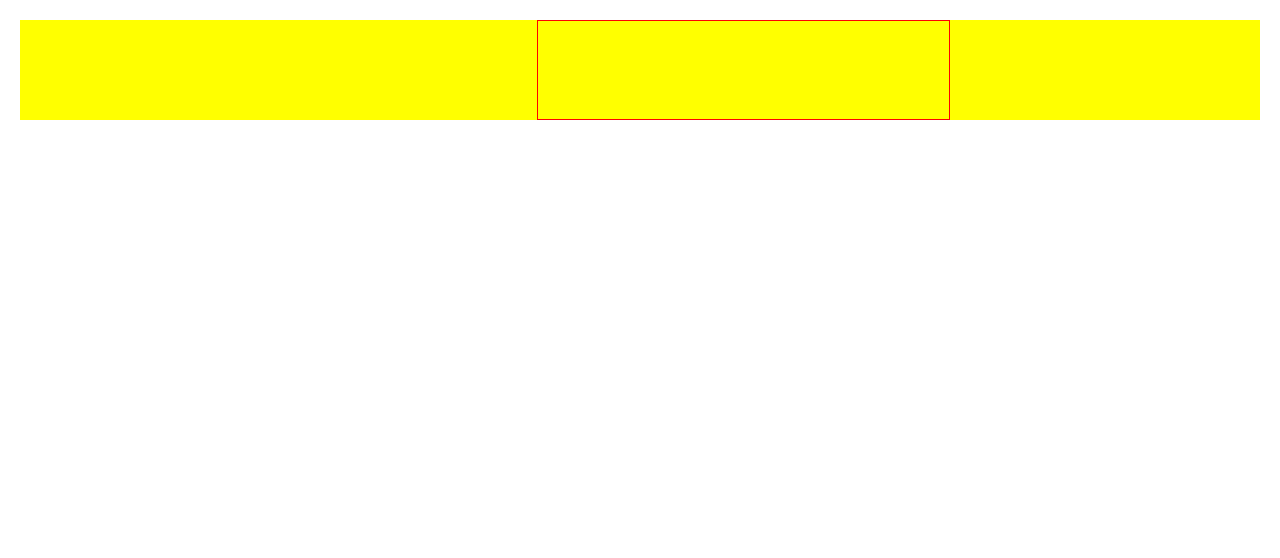
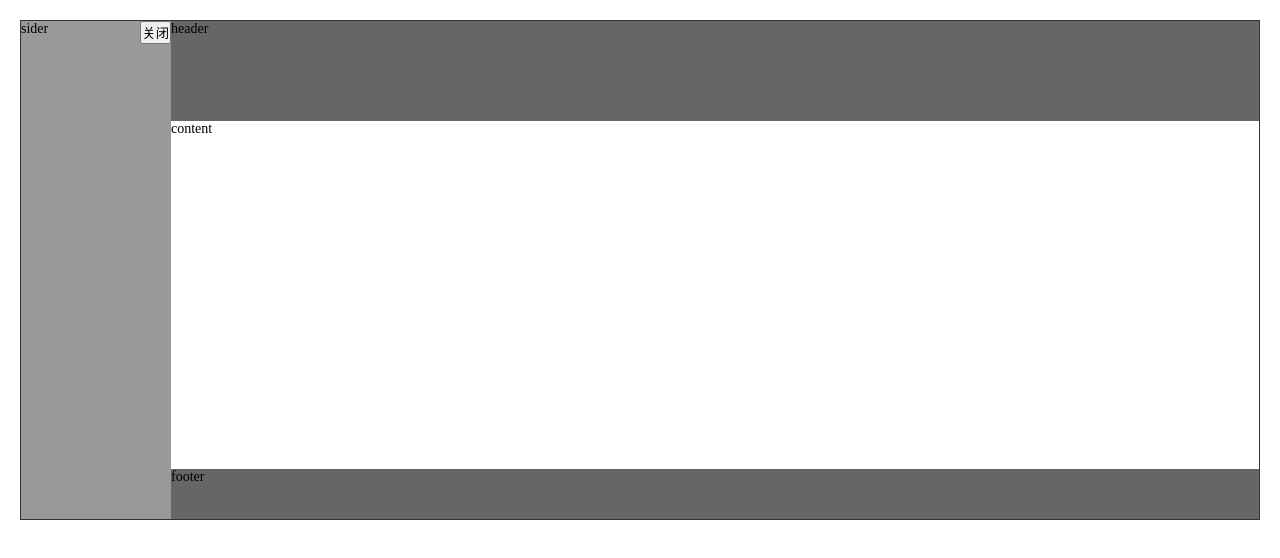
Before and after one commit to sulimi/sim-ui, a Vue app: page / in a window 1280 px wide. Shown: the top 558 px of the page. Built offline with nearby package versions, Linux system fonts and the light colour scheme.

Commit message:
布局轮子：添加简单动画

```diff
--- a/App.vue
+++ b/App.vue
@@ -1,12 +1,16 @@
 <template>
   <div id="app">
-    <g-row class="wrapper">
-      <g-col class="demo" span="12" offset="10"
-             :iPad="{span:8, offset:10}"
-             :narrowPc="{span:8, offset:10}"
-             :pc="{span:8, offset:10}"
-             :widePc="{span:8, offset:10}"></g-col>
-    </g-row>
+    <g-layout class="wrapper">
+      <g-sider class="sider"></g-sider>
+
+      <g-layout class="inside">
+        <g-header class="header"></g-header>
+        <g-content class="content"></g-content>
+        <g-footer class="footer"></g-footer>
+      </g-layout>
+
+
+    </g-layout>
   </div>
 </template>
 
@@ -27,12 +31,30 @@
   @import "src/assets/helper.scss";
 
   .wrapper {
-    background: yellow;
+    height: 500px;
+    border: 1px solid #333333;
+    .sider {
+      width: 150px;
+      background: #999999;
+      &.slide-enter, &.slide-leave-to{
+        margin-left: -150px;
+      }
+    }
+    .inside{
+      .header{
+        background: #666666;
+        height: 100px;
+      }
+      .content{
+
+      }
+      .footer{
+        background: #666666;
+        height: 50px;
+      }
+    }
   }
 
-  .demo {
-    border: 1px solid red;
-  }
 
   html {
     --button-bg: white;
--- /dev/null
+++ b/src/components/layout/Content.vue
@@ -0,0 +1,15 @@
+<template>
+  <div class="content">content</div>
+</template>
+
+<script>
+  export default {
+
+  }
+</script>
+
+<style lang="scss">
+.content{
+  flex-grow: 1;
+}
+</style>
--- /dev/null
+++ b/src/components/layout/Footer.vue
@@ -0,0 +1,13 @@
+<template>
+  <div>footer</div>
+</template>
+
+<script>
+  export default {
+
+  }
+</script>
+
+<style>
+
+</style>
--- /dev/null
+++ b/src/components/layout/Header.vue
@@ -0,0 +1,13 @@
+<template>
+<div>header</div>
+</template>
+
+<script>
+export default {
+
+}
+</script>
+
+<style>
+
+</style>
--- /dev/null
+++ b/src/components/layout/Layout.vue
@@ -0,0 +1,35 @@
+<template>
+  <div class="layout" :class="layoutHasSiderClass">
+    <slot></slot>
+  </div>
+</template>
+
+<script>
+  export default {
+    data() {
+      return {
+        layoutHasSiderClass: {hasSider: false}
+      };
+    },
+    mounted() {
+      this.$children.forEach((v) => {
+        if (v.$options.name === 'isSider') {
+          this.layoutHasSiderClass.hasSider = true;
+        }
+      });
+    }
+  };
+</script>
+<style lang="scss">
+  .layout {
+    display: flex;
+    flex-direction: column;
+    flex: 1;
+
+    &.hasSider {
+      flex-direction: row;
+      flex: 1;
+    }
+  }
+
+</style>
--- /dev/null
+++ b/src/components/layout/Sider.vue
@@ -0,0 +1,41 @@
+<template>
+  <transition name="slide">
+    <div class="sider" v-if="visible">
+      sider
+      <slot></slot>
+      <button @click="visible=false">关闭</button>
+    </div>
+  </transition>
+</template>
+
+<script>
+  import Button from '../button/Button';
+
+  export default {
+    name: 'isSider',
+    components: {Button},
+    data(){
+      return{
+        visible: true
+      }
+    }
+  };
+</script>
+
+<style lang="scss">
+  .sider {
+    position: relative;
+
+    button {
+      position: absolute;
+      top: 0;
+      right: 0;
+    }
+  }
+  .slide-enter-active, .slide-leave-active {
+    transition: all .5s;
+  }
+  .slide-enter, .slide-leave-to {
+    margin-left: -200px;
+  }
+</style>
```
Also changed, not shown: main.js (+11 -0 lines).
